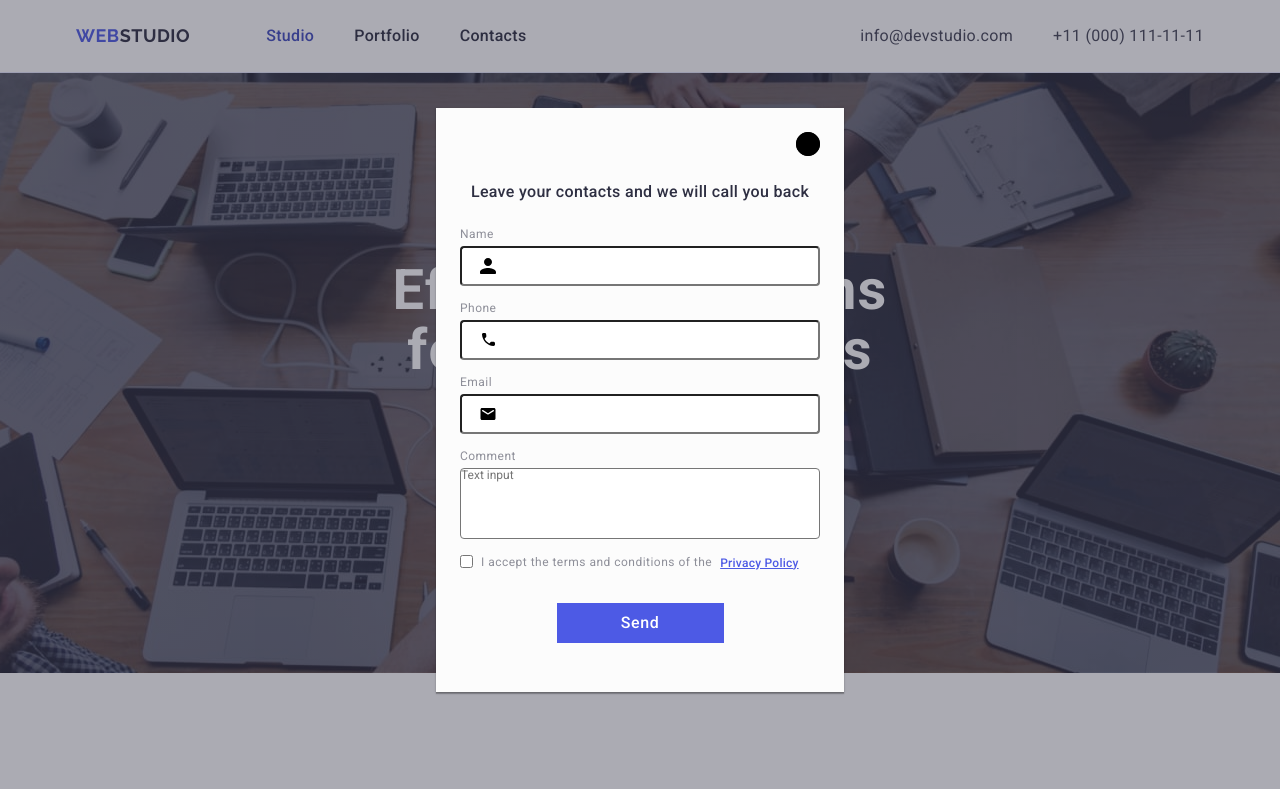
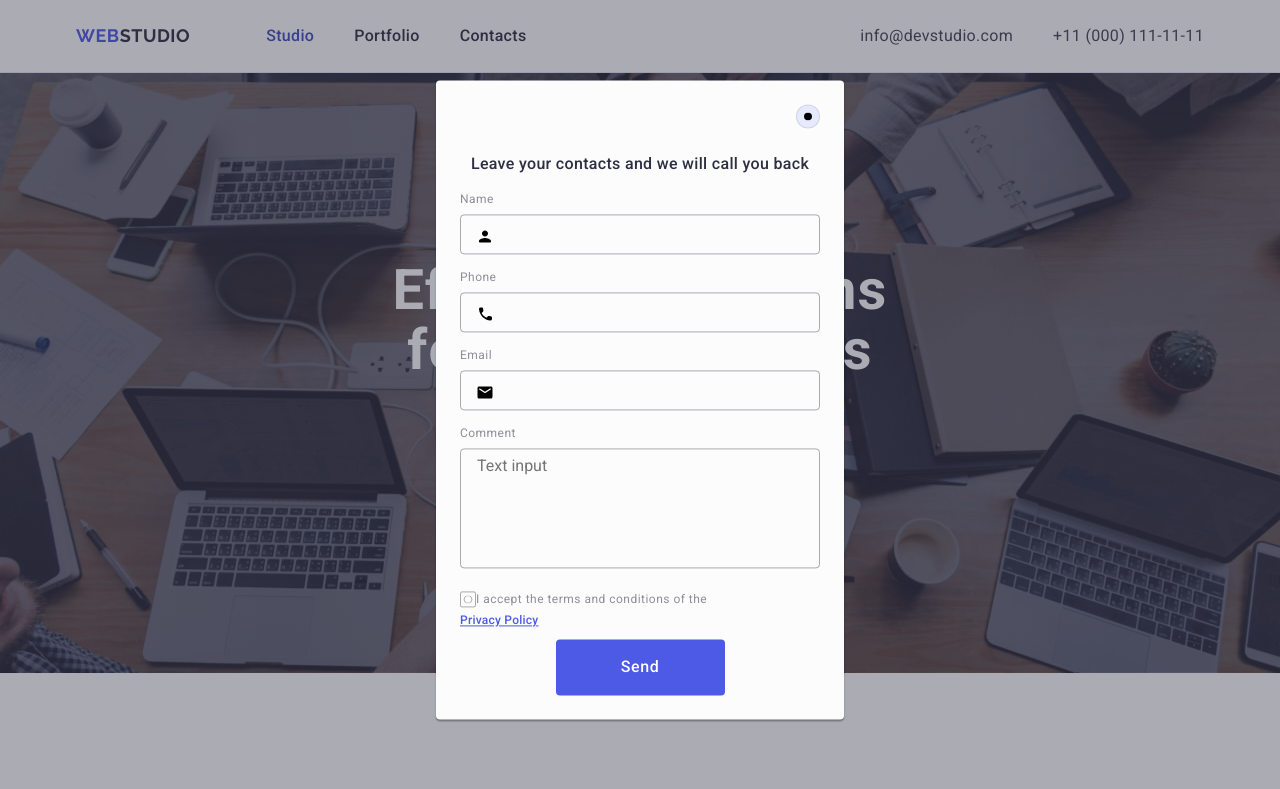
Before and after one commit to jackavryashnik/goit-markup-hw-05, a website: page index.html in a window 1280 px wide. Shown: the top 789 px of the page. Drawn offline with nearby package versions, Linux system fonts and the light colour scheme.

Commit message:
update modal

```diff
--- a/css/style.css
+++ b/css/style.css
@@ -610,19 +610,47 @@ textarea {
   box-shadow: 0px 1px 1px rgba(0, 0, 0, 0.14), 0px 1px 3px rgba(0, 0, 0, 0.12),
     0px 2px 1px rgba(0, 0, 0, 0.2);
   transition: transform 250ms cubic-bezier(0.4, 0, 0.2, 1);
+  border-radius: 4px;
+  padding: 72px 24px 24px 24px;
 }
 
 .close-btn {
   position: absolute;
+  display: flex;
+  align-items: center;
+  justify-content: center;
   top: 24px;
   right: 24px;
+  width: 24px;
+  height: 24px;
+  border-radius: 50%;
+  background-color: #e7e9fc;
+  border: 1px solid rgba(0, 0, 0, 0.1);
+  padding: 0;
+  transition: background-color 250ms cubic-bezier(0.4, 0, 0.2, 1),
+    border 250ms cubic-bezier(0.4, 0, 0.2, 1);
+}
+
+.close-btn:hover,
+.close-btn:focus {
+  background-color: #404bbf;
+  border: none;
+}
+
+.close-icon {
+  transition: fill 250ms cubic-bezier(0.4, 0, 0.2, 1);
+}
+
+.close-btn:hover .close-icon,
+.close-btn:focus .close-icon {
+  fill: #ffffff;
 }
 
 .modal-title {
   color: #2e2f42;
   text-align: center;
   font-weight: 500;
-  letter-spacing: 0.32px;
+  letter-spacing: 0.02em;
   margin-bottom: 16px;
 }
 
@@ -630,37 +658,65 @@ textarea {
   display: flex;
   flex-direction: column;
   gap: 8px;
-  padding: 72px 24px 24px;
   border-radius: 4px;
   background: #fcfcfc;
 }
 
 .form-label {
-  display: flex;
+  display: block;
   flex-direction: column;
   position: relative;
   color: #8e8f99;
   font-size: 12px;
   font-weight: 400;
-  line-height: 116%;
-  letter-spacing: 0.48px;
+  line-height: 117%;
+  letter-spacing: 0.04em;
+  margin-bottom: 4px;
 }
 
-.form-label .modal-icon {
-  position: absolute;
-  left: 16px;
-  top: 26px;
+.input-container {
+  position: relative;
 }
 
 .form-input {
   margin-top: 4px;
   margin-bottom: 8px;
+  border: 1px solid rgba(46, 47, 66, 0.4);
+  background-color: transparent;
+  outline: transparent;
+  border-radius: 4px;
+  padding-left: 38px;
+  transition: border-color 250ms cubic-bezier(0.4, 0, 0.2, 1);
+}
+
+.modal-icon {
+  position: absolute;
+  left: 16px;
+  top: 50%;
+  transform: translateY(-50%);
+  transition: fill 250ms cubic-bezier(0.4, 0, 0.2, 1);
 }
 
 .form-input:not(.form-input[type='checkbox'], .form-input[name='comment']),
 .form-btn {
   width: 100%;
   height: 40px;
+}
+
+.form-input:hover .modal-icon,
+.form-input:focus .modal-icon {
+  fill: #4d5ae5;
+}
+
+.form-textarea {
+  width: 100%;
+  height: 120px;
+  color: rgba(46, 47, 66, 0.4);
+  padding: 8px 16px;
+}
+
+.form-textarea:focus {
+  border-color: #4d5ae5;
 }
 
 .footer-form .form-input[name='email'] {
@@ -707,3 +763,32 @@ textarea {
 .is-open {
   display: flex;
 }
+
+.fake-checkbox {
+  width: 16px;
+  height: 16px;
+  border: 1px solid rgba(46, 47, 66, 0.4);
+  border-radius: 2px;
+  transition: background-color 250ms cubic-bezier(0.4, 0, 0.2, 1),
+    border 250ms cubic-bezier(0.4, 0, 0.2, 1), fill 250ms cubic-bezier(0.4, 0, 0.2, 1);
+  display: inline-flex;
+  align-items: center;
+  justify-content: center;
+  fill: transparent;
+}
+
+.checkbox:checked .fake-checkbox {
+  background-color: #404bbf;
+  fill: #404bbf;
+  border: none;
+}
+
+.order-form .form-btn {
+  display: block;
+  min-width: 169px;
+  height: 56px;
+  line-height: 1.5;
+  border: none;
+  border-radius: 4px;
+  transition: background-color 250ms cubic-bezier(0.4, 0, 0.2, 1);
+}
--- a/index.html
+++ b/index.html
@@ -450,48 +450,73 @@
     </footer>
     <div class="modal-overlay is-open">
       <div class="modal-wrapper">
-        <form class="order-form">
-          <div class="close-btn">
-            <svg class="modal-icon" width="24" height="24">
+        <button type="button" class="close-btn">
+          <svg class="close-icon" width="8" height="8">
             <use href="./images/icons.svg#close-icon"></use>
           </svg>
-          </div>
+        </button>
         <p class="modal-title">Leave your contacts and we will call you back</p>
-          <label class="form-label"
-            >Name
-            <svg class="modal-icon" width="24" height="24">
+        <form class="order-form">
+          <div class="order-form-container">
+            <label class="form-label" for="user-name">Name</label>
+            <div class="input-container">
+              <input type="text" name="user-name" id="user-name" class="form-input" required />
+              <svg class="modal-icon" width="18" height="24">
                 <use href="./images/icons.svg#person-icon"></use>
               </svg>
-            <input type="text" name="user-name" class="form-input" required />
-          </label>
-          <label class="form-label"
-            >Phone
-            <svg class="modal-icon" width="24" height="24">
+            </div>
+          </div>
+
+          <div class="order-form-container">
+            <label class="form-label" for="phone">Phone</label>
+            <div class="input-container">
+              <input type="text" name="phone" id="phone" class="form-input" required />
+              <svg class="modal-icon" width="18" height="24">
                 <use href="./images/icons.svg#phone-icon"></use>
               </svg>
-            <input type="text" name="phone" class="form-input" required />
-          </label>
-          <label class="form-label"
-            >Email
-            <svg class="modal-icon" width="24" height="24">
+            </div>
+          </div>
+
+          <div class="order-form-container">
+            <label class="form-label" for="email">Email</label>
+            <div class="input-container">
+              <input type="email" name="email" id="email" class="form-input" required />
+              <svg class="modal-icon" width="18" height="24">
                 <use href="./images/icons.svg#email-icon"></use>
               </svg>
-            <input type="text" name="email" class="form-input" required />
-          </label>
-          <label class="form-label"
-            >Comment
+            </div>
+          </div>
+
+          <div class="order-form-container">
+            <label class="form-label" for="user-comment">Comment</label>
+            <div class="input-container">
               <textarea
                 name="comment"
-              class="form-input"
+                class="form-input form-textarea"
+                id="user-comment"
                 placeholder="Text input"
                 rows="5"
               ></textarea>
-          </label>
-          <label class="form-label checkbox">
-            <input type="checkbox" name="policy" class="form-input checkbox" required />
-            I accept the terms and conditions of the
+            </div>
+          </div>
+
+          <div class="order-form-container">
+            <input
+              type="checkbox"
+              name="policy"
+              value="true"
+              id="user-privacy"
+              class="form-input checkbox visually-hidden"
+              required
+            />
+            <label class="form-label checkbox" for="user-privacy"
+              ><span class="fake-checkbox"
+                ><svg class="close-icon" width="10" height="8">
+                  <use href="./images/icons.svg#close-icon"></use></svg></span
+            >I accept the terms and conditions of the</label>
             <a href="#" class="privacy-policy">Privacy Policy</a>
-          </label>
+          </div>
+
           <button type="submit" class="form-btn">Send</button>
         </form>
       </div>
```
Also changed, not shown: images/icons.svg. Lines whose indentation alone changed are shown as unchanged.
